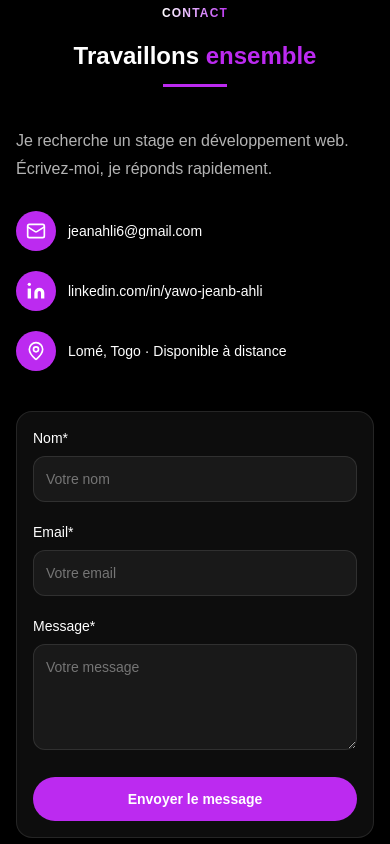
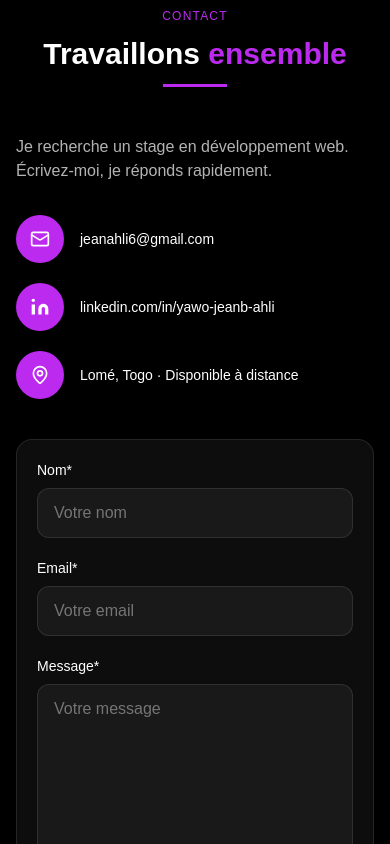
Before and after one commit to JbDev-tech/My-portfolio, a Next.js app: page / in a window 390 px wide. Shown: the part 4560-5404 px from the top of the page. Built offline with nearby package versions, Linux system fonts and the light colour scheme; a web font is replaced by a local one.

Commit message:
Ajout de Resend et disparue du message de succès

```diff
--- a/app/Components/contact.tsx
+++ b/app/Components/contact.tsx
@@ -1,15 +1,14 @@
-
 "use client";
 
-import { useState } from "react";
+import { useActionState, useEffect, useState } from "react";
 import { Mail, MapPin } from "lucide-react";
-import Reveal from "./Reveal";
+import { sendContactMessage, type ContactState } from "@/app/actions/Contact";
 
 const EMAIL = "jeanahli6@gmail.com";
 const LINKEDIN = "https://www.linkedin.com/in/yawo-jeanb-ahli/";
 
-const fieldClass =
-  "w-full min-w-0 rounded-xl border border-white/10 bg-white/5 px-3 py-3 text-sm text-white placeholder:text-white/40 focus:border-[#BC2AF0] focus:outline-none sm:px-4 sm:text-base";
+// Durée d'affichage du message (en millisecondes)
+const MESSAGE_DURATION = 5000;
 
 const LinkedinIcon = ({ size = 20, className = "" }) => (
   <svg
@@ -19,6 +18,7 @@ const LinkedinIcon = ({ size = 20, className = "" }) => (
     viewBox="0 0 24 24"
     fill="currentColor"
     className={className}
+    aria-hidden="true"
   >
     <path d="M16 8a6 6 0 0 1 6 6v7h-4v-7a2 2 0 0 0-2-2 2 2 0 0 0-2 2v7h-4v-7a6 6 0 0 1 6-6z" />
     <rect width="4" height="12" x="2" y="9" />
@@ -26,161 +26,170 @@ const LinkedinIcon = ({ size = 20, className = "" }) => (
   </svg>
 );
 
+const fieldClass =
+  "w-full rounded-xl border border-white/10 bg-white/5 px-4 py-3 text-white placeholder:text-white/40 focus:border-[#BC2AF0] focus:outline-none";
+
+const iconCircleClass =
+  "flex h-12 w-12 shrink-0 items-center justify-center rounded-full bg-[#BC2AF0]";
+
+const initialState: ContactState = { status: "idle", message: "" };
+
 export default function Contact() {
-  const [name, setName] = useState("");
-  const [email, setEmail] = useState("");
-  const [message, setMessage] = useState("");
+  const [state, formAction, pending] = useActionState(
+    sendContactMessage,
+    initialState
+  );
 
-  function handleSubmit(e: React.FormEvent<HTMLFormElement>) {
-    e.preventDefault();
-    const subject = encodeURIComponent(
-      `Message de ${name} via le portfolio`
-    );
-    const body = encodeURIComponent(
-      `${message}\n\nDe : ${name} (${email})`
-    );
-    window.location.href = `mailto:${EMAIL}?subject=${subject}&body=${body}`;
-  }
+  // Garde en mémoire le résultat déjà masqué
+  const [hiddenState, setHiddenState] = useState<ContactState | null>(null);
+
+  // Masque le message après quelques secondes
+  useEffect(() => {
+    if (!state.message) return;
+
+    const timer = setTimeout(() => setHiddenState(state), MESSAGE_DURATION);
+    return () => clearTimeout(timer);
+  }, [state]);
+
+  const showMessage = Boolean(state.message) && hiddenState !== state;
 
   return (
-    <section
-      id="contact"
-      className="overflow-hidden px-4 py-14 sm:px-6 sm:py-20 md:px-10 md:py-24"
-    >
+    <section id="contact" className="px-4 py-16 sm:px-6 md:px-10 md:py-24">
       <div className="mx-auto max-w-5xl">
-        <Reveal>
         <div className="text-center">
-            <p className="inline-block bg-linear-to-r from-white to-[#BC2AF0] bg-clip-text text-xs font-bold uppercase tracking-widest text-transparent sm:text-sm">
+          <p className="text-xs uppercase tracking-widest text-[#BC2AF0] sm:text-sm">
             Contact
           </p>
-            <h2 className="mt-4 text-2xl font-bold sm:text-3xl md:text-4xl">
-              Travaillons{" "}
-              <span className="text-[#BC2AF0]">ensemble</span>
+          <h2 className="mt-3 text-3xl font-bold sm:mt-4 sm:text-4xl">
+            Travaillons <span className="text-[#BC2AF0]">ensemble</span>
           </h2>
-            <div className="mx-auto mt-3 h-[3px] w-16 bg-[#BC2AF0]" />
+          <div className="mx-auto mt-3 h-0.75 w-16 bg-[#BC2AF0]" />
         </div>
-        </Reveal>
 
-        <div className="mt-10 grid min-w-0 items-start gap-10 sm:mt-12 sm:gap-12 md:mt-16 md:grid-cols-2 md:gap-10 lg:gap-16">
-          <div className="min-w-0">
-            <Reveal delay={150}>
-              <p className="text-base leading-7 text-white/70 sm:text-lg">
-                Je recherche un stage en développement web.
-                Écrivez-moi, je réponds rapidement.
+        <div className="mt-12 grid items-start gap-10 md:mt-16 md:grid-cols-2 md:gap-16">
+          <div>
+            <p className="text-base text-white/70 sm:text-lg">
+              Je recherche un stage en développement web. Écrivez-moi, je
+              réponds rapidement.
             </p>
-            </Reveal>
 
-            <Reveal delay={300}>
-              <ul className="mt-7 space-y-5 sm:mt-10 sm:space-y-6">
-                <li className="flex min-w-0 items-center gap-3 sm:gap-4">
-                  <span className="flex h-10 w-10 shrink-0 items-center justify-center rounded-full bg-[#BC2AF0] text-white sm:h-12 sm:w-12">
+            <ul className="mt-8 space-y-5 sm:mt-10 sm:space-y-6">
+              <li className="flex items-center gap-4">
+                <span className={iconCircleClass}>
                   <Mail className="h-5 w-5" />
                 </span>
                 <a
                   href={`mailto:${EMAIL}`}
-                    className="break-all text-sm transition-colors hover:text-[#BC2AF0] sm:text-base"
+                  className="min-w-0 break-all text-sm sm:text-base"
                 >
                   {EMAIL}
                 </a>
               </li>
 
-                <li className="flex min-w-0 items-center gap-3 sm:gap-4">
-                  <span className="flex h-10 w-10 shrink-0 items-center justify-center rounded-full bg-[#BC2AF0] text-white sm:h-12 sm:w-12">
-                    <LinkedinIcon size={20} />
+              <li className="flex items-center gap-4">
+                <span className={iconCircleClass}>
+                  <LinkedinIcon size={20} className="text-white" />
                 </span>
                 <a
                   href={LINKEDIN}
                   target="_blank"
                   rel="noopener noreferrer"
-                    className="break-all text-sm transition-colors hover:text-[#BC2AF0] sm:text-base"
+                  className="min-w-0 break-all text-sm sm:text-base"
                 >
                   linkedin.com/in/yawo-jeanb-ahli
                 </a>
               </li>
 
-                <li className="flex min-w-0 items-center gap-3 sm:gap-4">
-                  <span className="flex h-10 w-10 shrink-0 items-center justify-center rounded-full bg-[#BC2AF0] text-white sm:h-12 sm:w-12">
+              <li className="flex items-center gap-4">
+                <span className={iconCircleClass}>
                   <MapPin className="h-5 w-5" />
                 </span>
-                  <span className="min-w-0 text-sm leading-6 sm:text-base">
+                <span className="min-w-0 text-sm sm:text-base">
                   Lomé, Togo · Disponible à distance
                 </span>
               </li>
             </ul>
-            </Reveal>
           </div>
 
-          <Reveal delay={300}>
           <form
-              onSubmit={handleSubmit}
-              className="w-full min-w-0 space-y-5 rounded-2xl border border-white/10 bg-white/5 p-4 sm:p-6 md:p-5 lg:p-8"
+            action={formAction}
+            className="space-y-5 rounded-2xl border border-white/10 bg-white/5 p-5 sm:p-8"
           >
             <div>
-                <label
-                  htmlFor="name"
-                  className="mb-2 block text-sm"
-                >
+              <label htmlFor="name" className="mb-2 block text-sm">
                 Nom*
               </label>
               <input
                 id="name"
                 name="name"
-                  autoComplete="name"
                 required
-                  value={name}
-                  onChange={(e) => setName(e.target.value)}
+                maxLength={100}
+                defaultValue={state.values?.name}
                 placeholder="Votre nom"
                 className={fieldClass}
               />
             </div>
 
             <div>
-                <label
-                  htmlFor="email"
-                  className="mb-2 block text-sm"
-                >
+              <label htmlFor="email" className="mb-2 block text-sm">
                 Email*
               </label>
               <input
                 id="email"
                 name="email"
                 type="email"
-                  autoComplete="email"
                 required
-                  value={email}
-                  onChange={(e) => setEmail(e.target.value)}
+                defaultValue={state.values?.email}
                 placeholder="Votre email"
                 className={fieldClass}
               />
             </div>
 
             <div>
-                <label
-                  htmlFor="message"
-                  className="mb-2 block text-sm"
-                >
+              <label htmlFor="message" className="mb-2 block text-sm">
                 Message*
               </label>
               <textarea
                 id="message"
                 name="message"
                 required
-                  rows={4}
-                  value={message}
-                  onChange={(e) => setMessage(e.target.value)}
+                rows={6}
+                maxLength={3000}
+                defaultValue={state.values?.message}
                 placeholder="Votre message"
-                  className={`${fieldClass} resize-y`}
+                className={fieldClass}
               />
             </div>
 
+            {/* Champ piège anti-spam */}
+            <input
+              type="text"
+              name="website"
+              tabIndex={-1}
+              autoComplete="off"
+              aria-hidden="true"
+              className="hidden"
+            />
+
             <button
               type="submit"
-                className="w-full rounded-full bg-[#BC2AF0] px-4 py-3 text-sm font-semibold transition hover:bg-[#a020d0] sm:text-base"
+              disabled={pending}
+              className="w-full rounded-full bg-[#BC2AF0] px-6 py-3 font-semibold transition-opacity hover:opacity-90 disabled:cursor-not-allowed disabled:opacity-60"
             >
-                Envoyer le message
+              {pending ? "Envoi en cours…" : "Envoyer le message"}
             </button>
+
+            {showMessage && (
+              <p
+                role="status"
+                className={`text-sm ${
+                  state.status === "success" ? "text-green-400" : "text-red-400"
+                }`}
+              >
+                {state.message}
+              </p>
+            )}
           </form>
-          </Reveal>
         </div>
       </div>
     </section>
--- /dev/null
+++ b/app/actions/Contact.ts
@@ -0,0 +1,83 @@
+"use server";
+
+import { Resend } from "resend";
+
+export type ContactState = {
+  status: "idle" | "success" | "error";
+  message: string;
+  values?: { name: string; email: string; message: string };
+};
+
+const SUCCESS_MESSAGE = "Merci ! Votre message a bien été envoyé.";
+
+export async function sendContactMessage(
+  _previous: ContactState,
+  formData: FormData
+): Promise<ContactState> {
+  // Anti-spam : ce champ caché doit rester vide (les robots le remplissent)
+  if (formData.get("website")) {
+    return { status: "success", message: SUCCESS_MESSAGE };
+  }
+
+  const name = String(formData.get("name") ?? "").trim();
+  const email = String(formData.get("email") ?? "").trim();
+  const message = String(formData.get("message") ?? "").trim();
+  const values = { name, email, message };
+
+  if (!name || !email || !message) {
+    return { status: "error", message: "Merci de remplir tous les champs.", values };
+  }
+  if (!/^[^\s@]+@[^\s@]+\.[^\s@]+$/.test(email)) {
+    return { status: "error", message: "Adresse email invalide.", values };
+  }
+  if (name.length > 100 || message.length > 3000) {
+    return { status: "error", message: "Votre message est trop long.", values };
+  }
+
+  const apiKey = process.env.RESEND_API_KEY;
+  // Accepte le nouveau nom (CONTACT_TO_EMAIL) et l'ancien (CONTACT_EMAIL)
+  const to = process.env.CONTACT_TO_EMAIL ?? process.env.CONTACT_EMAIL;
+
+  if (!apiKey || !to) {
+    console.error(
+      "Variables manquantes :",
+      !apiKey ? "RESEND_API_KEY" : "",
+      !to ? "CONTACT_TO_EMAIL (ou CONTACT_EMAIL)" : ""
+    );
+    return {
+      status: "error",
+      message: "Le service d'envoi n'est pas configuré. Réessayez plus tard.",
+      values,
+    };
+  }
+
+  try {
+    const resend = new Resend(apiKey);
+
+    const { error } = await resend.emails.send({
+      from: "Portfolio <onboarding@resend.dev>",
+      to: [to],
+      replyTo: email,
+      subject: `Nouveau message de ${name.replace(/[\r\n]+/g, " ")}`,
+      text: `De : ${name} (${email})\n\n${message}`,
+    });
+
+    if (error) {
+      console.error("Resend error:", error);
+      return {
+        status: "error",
+        message: "L'envoi a échoué. Réessayez plus tard.",
+        values,
+      };
+    }
+
+    return { status: "success", message: SUCCESS_MESSAGE };
+  } catch (e) {
+    console.error("Erreur d'envoi :", e);
+    return {
+      status: "error",
+      message: "Une erreur est survenue. Réessayez plus tard.",
+      values,
+    };
+  }
+}
--- a/package.json
+++ b/package.json
@@ -14,7 +14,8 @@
     "lucide-react": "^1.59.0",
     "next": "16.4.2",
     "react": "19.3.0",
-    "react-dom": "19.3.0"
+    "react-dom": "19.3.0",
+    "resend": "^6.34.1"
   },
   "devDependencies": {
     "@tailwindcss/turbopack": "^4",
```
Also changed, not shown: 1 other file (tests, documents, lock files or other folders). Lines whose indentation alone changed are shown as unchanged.
